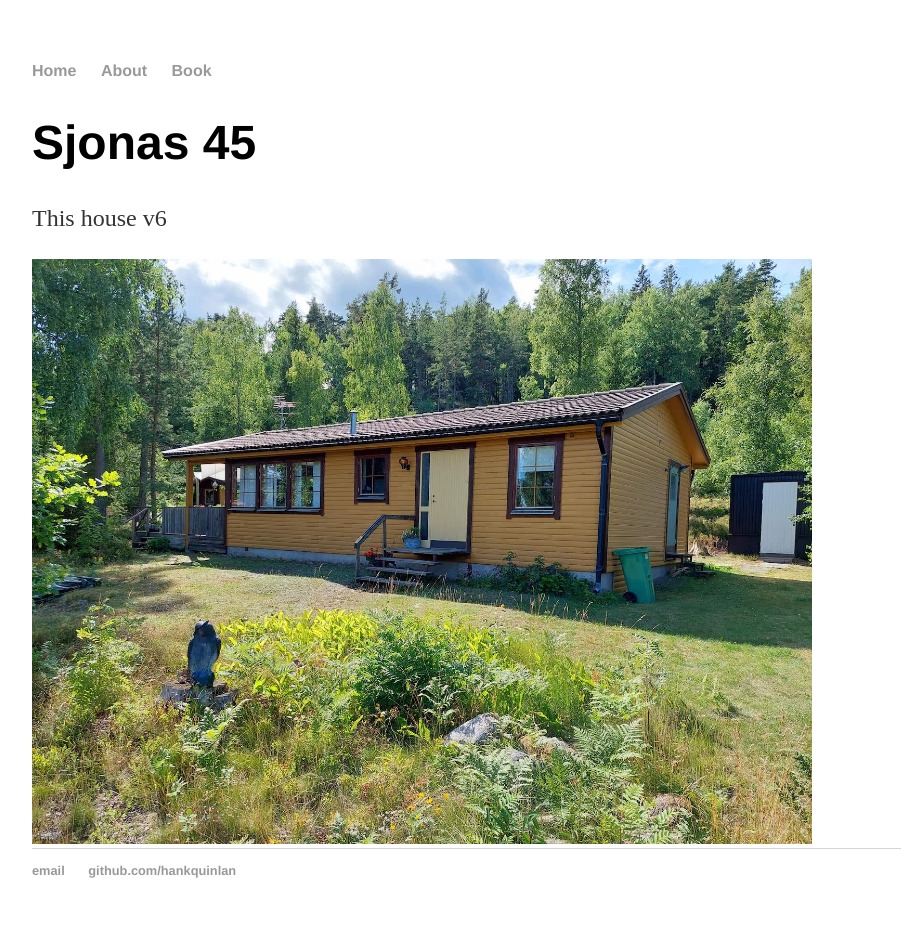
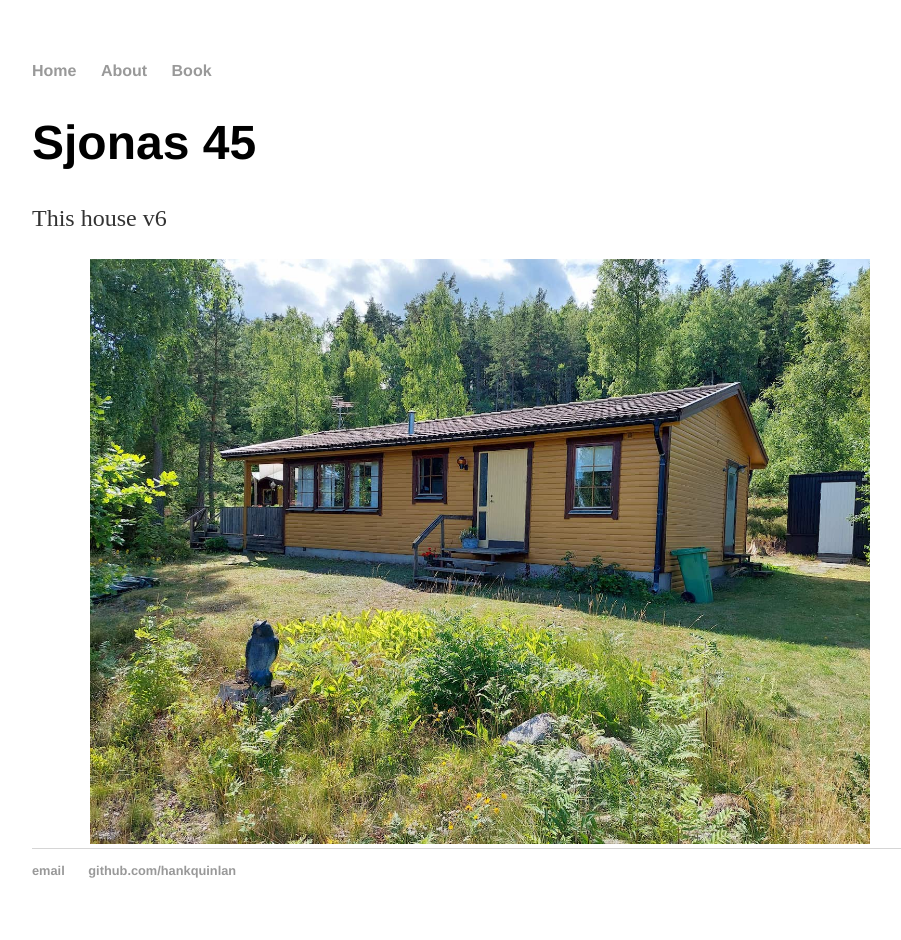
Before and after one commit to RasmusBurge/RasmusBurge, a Jekyll site: the page built from index.html, in a window 1280 px wide. Shown: the whole page, without its empty margins (160-1061 px from the left). Built offline with Jekyll 4.4.1, drawn with Linux system fonts in a browser that asks for light colours.

Commit message:
center img

```diff
--- a/index.html
+++ b/index.html
@@ -5,5 +5,5 @@ title: House
 <div class="blurb">
 	<h1>Sjonas 45</h1>
 	<p>This house v6</p>
-	<img src="/images/20220717_155614.jpg" width="780" height="585">
+	<center> <img src="/images/20220717_155614.jpg" width="780" height="585"> </center>
 </div><!-- /.blurb -->
```
